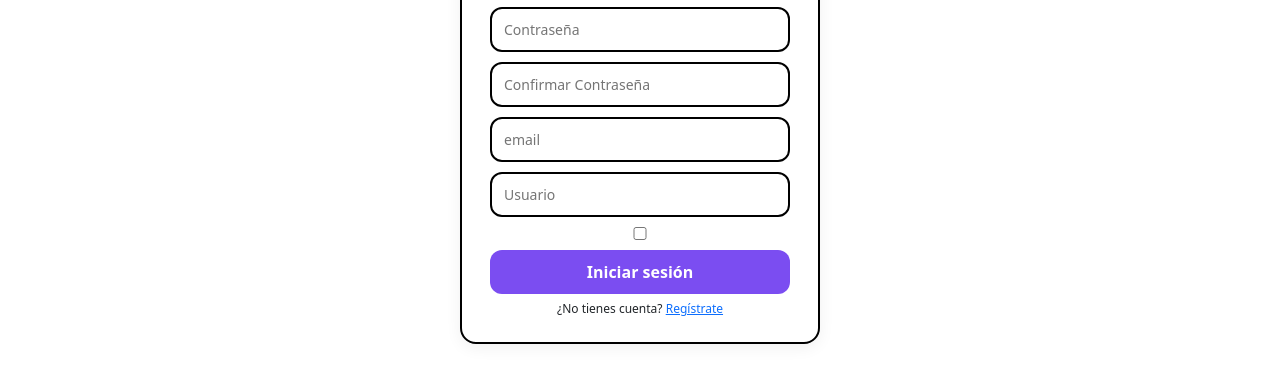
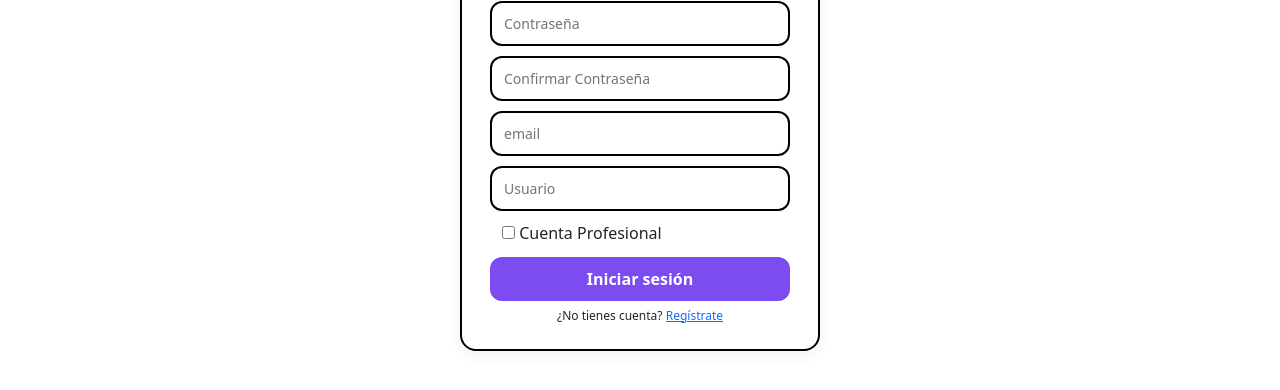
Before and after one commit to Niconavarrov/FrontEndEscalablitas, a plain HTML site: page app/views/Registro.html in a window 1280 px wide. Shown: the part 320-710 px from the top of the page. Drawn offline with nearby package versions, Linux system fonts and the light colour scheme.

Commit message:
Registro PRO

```diff
--- a/app/views/Registro.html
+++ b/app/views/Registro.html
@@ -50,7 +50,15 @@
                 <input type="password" name="confirmpassword" placeholder="Confirmar Contraseña" required />
                 <input type="email" name="email" placeholder="email" required />
                 <input type="text" name="username" placeholder="Usuario" required />
-                <input type="checkbox" name="cuentaProfesional">
+
+                <div class="row" id="CuentaProfesional">
+                    <div class="form-check">
+                        <input type="checkbox" name="cuentaPro" id="checkProfesional">
+                        <label for="checkProfesional">Cuenta Profesional</label>
+                    </div>
+                </div>
+
+
                 <button type="submit" class="btn btn-primary w-100">Iniciar sesión</button>
             </form>
 
```
